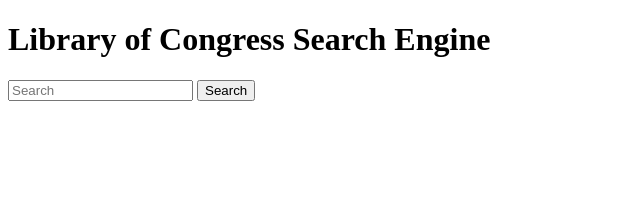
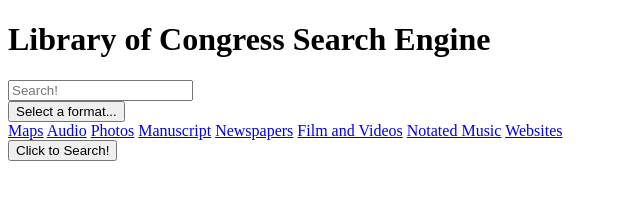
Before and after one commit to Spikey1289/LOC_API_mini-project, a plain HTML site: page Index.html in a window 1280 px wide. Shown: the whole page, without its empty margins (0-640 px from the left). Drawn offline with Linux system fonts and the light colour scheme.

Commit message:
Revert "tyler commit"
This reverts commit 0fafdf3a159595626b9c474c5e282ff6ffd24fb7.

```diff
--- a/Assets/CSS/styles.css
+++ /dev/null
@@ -1,47 +0,0 @@
-body{
-    background:aquamarine;
-}
-
-#container{
-    width: 90%;
-    margin:auto;
-}
-
-#content{
-    width: 100%;
-    margin: auto;
-}
-
-h1{
-    text-align: center;
-    font-size: 30px;
-    font-family: 'Courier New', Courier, monospace;
-}
-
-input[type=text]{
-    width: 100%;
-    font-size: 16px;
-    padding: 12px 20px;
-    margin: 8px 0;
-    border: 1px solid black;
-    border-radius: 5px;
-    box-sizing: border-box;
-    box-shadow: 0 5px 10px 0 rgba(0,0,0,0.2), 0 6px 20px 0 rgba(0,0,0,0.1);
-}
-
-input[type=submit]{
-    width: 100%;
-    font-size: 16px;
-    padding: 12px 20px;
-    margin: 8px 0;
-    border: 1px solid black;
-    border-radius: 5px;
-    box-sizing: border-box;
-    box-shadow: 0 5px 10px 0 rgba(0,0,0,0.2), 0 6px 20px 0 rgba(0,0,0,0.1);
-    background:cadetblue;
-    color: #fff;
-}
-
-div.form{
-    width: 100%;
-}
--- a/Index.html
+++ b/Index.html
@@ -1,24 +1,27 @@
 <!DOCTYPE html>
 <html lang="en">
   <head>
-    <meta charset="UTF-8">
-    <meta name="viewport" content="width=device-width, initial-scale=1.0">
-    <title>Library of Congress Search Engine</title>
-    <link rel="stylesheet" type="text/css" href="./style.css" />
+    <meta charset="UTF-8" />
+    <meta name="viewport" content="width=device-width, initial-scale=1.0" />
+    <title>Document</title>
   </head>
   <body>
-
-<div id="container">
-<div id="content">
-
     <h1>Library of Congress Search Engine</h1>
-
-    <form action="/action_page.php">
-        <input type="text" id="iname" name="iname" placeholder="Search">
-        <input type="submit" value="Search">
-    </form>
+    <input type="input" placeholder="Search!">
+    <div class="dropdown">
+      <button class="dropbtn">Select a format...</button>
+      <div class="dropdown-content">
+        <a href="#">Maps</a>
+        <a href="#">Audio</a>
+        <a href="#">Photos</a>
+        <a href="#">Manuscript</a>
+        <a href="#">Newspapers</a>
+        <a href="#">Film and Videos</a>
+        <a href="#">Notated Music</a>
+        <a href="#">Websites</a>
       </div>
     </div>
 
+    <button>Click to Search!</button>
   </body>
 </html>
```
Lines whose indentation alone changed are shown as unchanged.
